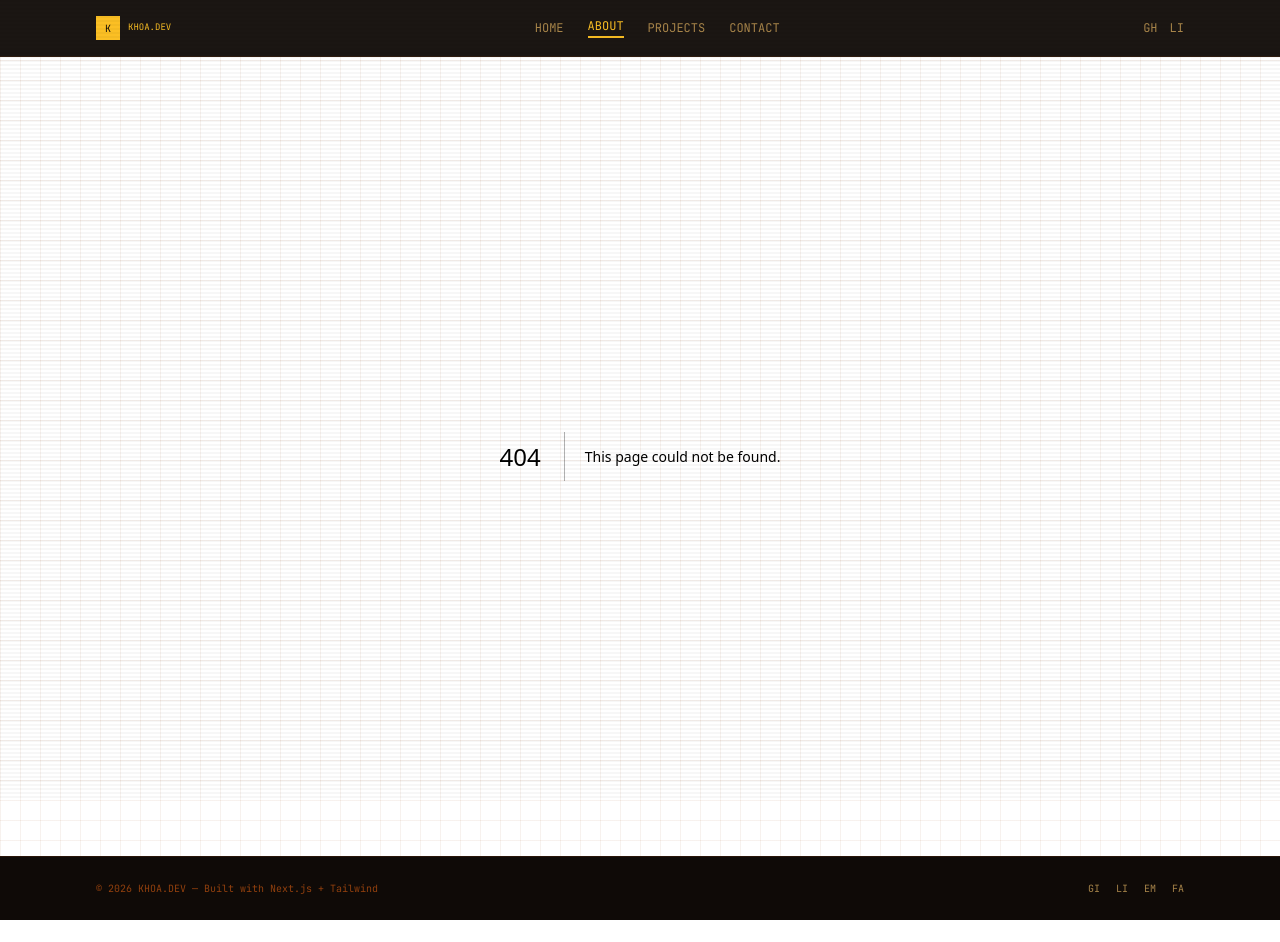
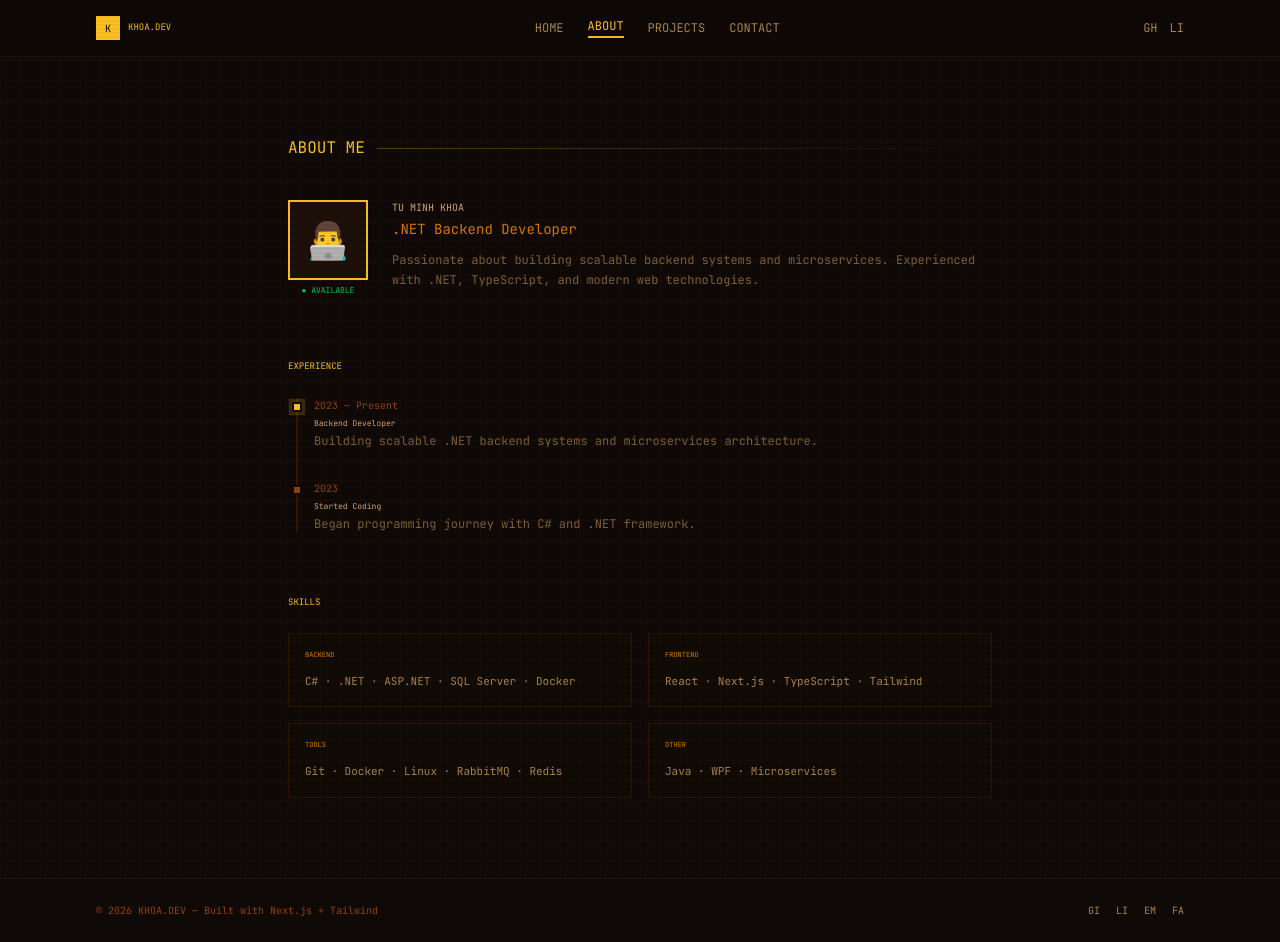
Before and after one commit to minkhoaa/porfolio, a Next.js app: page /about in a window 1280 px wide. Before the commit this address had no page. Before the commit the page ends 920 px from the top, so only its background shows below. Built offline with nearby package versions, Linux system fonts and the light colour scheme.

Commit message:
feat: implement about page with profile, timeline, skills

```diff
--- /dev/null
+++ b/src/app/about/page.tsx
@@ -0,0 +1,50 @@
+import { Metadata } from "next";
+import Timeline from "@/components/Timeline";
+import { profile } from "@/data/profile";
+
+export const metadata: Metadata = {
+  title: "About — KHOA.DEV",
+  description: profile.bio,
+};
+
+export default function AboutPage() {
+  return (
+    <div className="max-w-3xl mx-auto px-4 sm:px-6 lg:px-8 py-20">
+      <div className="flex items-center gap-3 mb-10">
+        <h1 className="font-pixel text-base text-retro-amber">ABOUT ME</h1>
+        <div className="flex-1 h-px bg-gradient-to-r from-retro-amber/30 to-transparent" />
+      </div>
+
+      <div className="flex flex-col sm:flex-row gap-6 items-start">
+        <div className="shrink-0">
+          <div className="w-20 h-20 border-2 border-retro-amber bg-retro-card flex items-center justify-center text-4xl">👨‍💻</div>
+          {profile.available && (
+            <p className="font-mono text-[8px] text-green-500 mt-1 text-center">● AVAILABLE</p>
+          )}
+        </div>
+        <div>
+          <h2 className="font-pixel text-[10px] text-retro-tan">{profile.name}</h2>
+          <p className="font-mono text-sm text-retro-orange mt-1">{profile.role}</p>
+          <p className="font-mono text-xs text-retro-muted/70 mt-3 leading-relaxed">{profile.bio}</p>
+        </div>
+      </div>
+
+      <div className="mt-16">
+        <h2 className="font-pixel text-[9px] text-retro-amber mb-6">EXPERIENCE</h2>
+        <Timeline entries={profile.experience} />
+      </div>
+
+      <div className="mt-16">
+        <h2 className="font-pixel text-[9px] text-retro-amber mb-6">SKILLS</h2>
+        <div className="grid grid-cols-1 sm:grid-cols-2 gap-4">
+          {profile.skills.map((skill) => (
+            <div key={skill.category} className="border border-retro-brown/20 bg-retro-card/20 p-4">
+              <h3 className="font-pixel text-[7px] text-retro-orange mb-3">{skill.category}</h3>
+              <p className="font-mono text-[11px] text-retro-muted leading-relaxed">{skill.items.join(" · ")}</p>
+            </div>
+          ))}
+        </div>
+      </div>
+    </div>
+  );
+}
```
